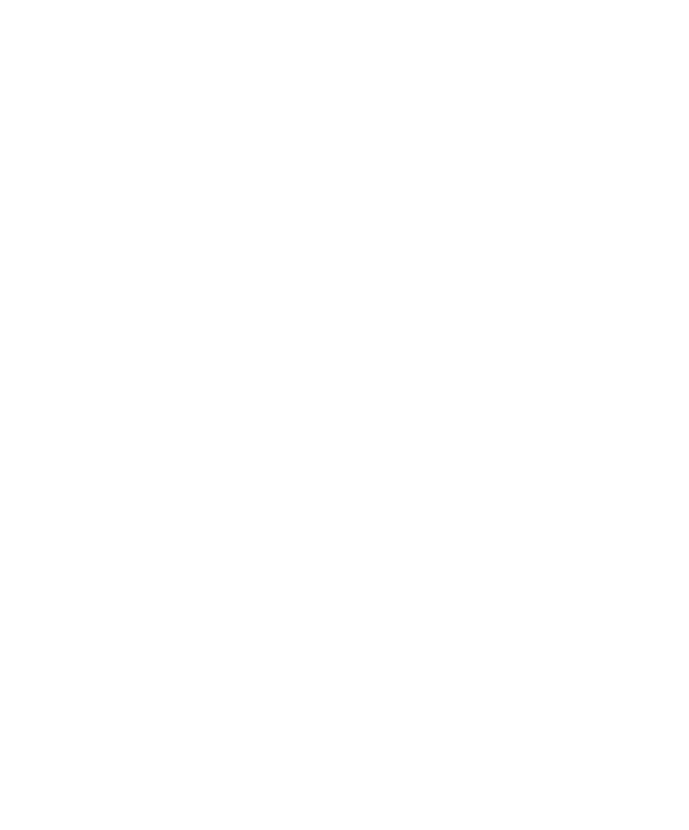
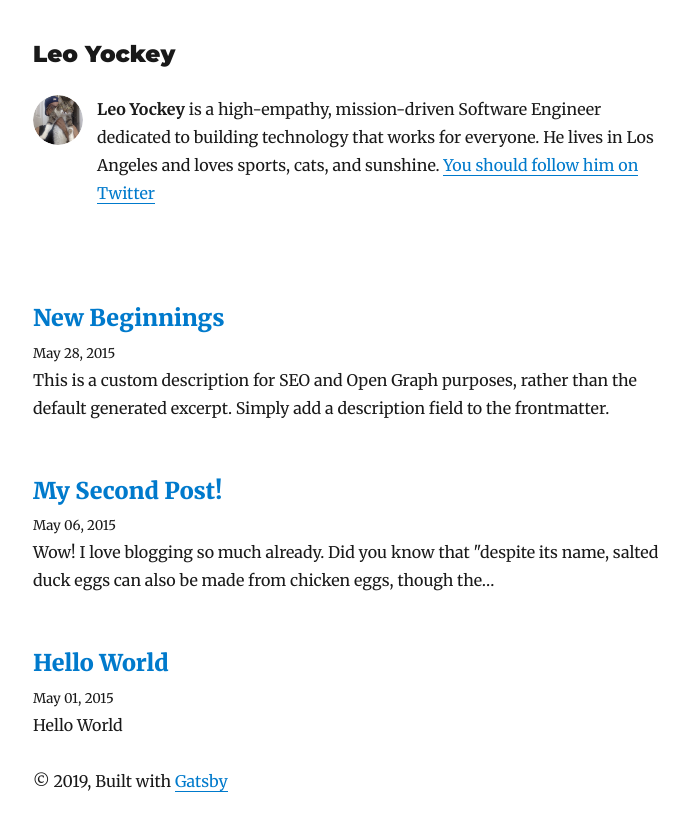
Before and after one commit to leovolving/gatsby-portfolio, a Gatsby site: page /blog in a window 1280 px wide. Before the commit this address had no page. Shown: the whole page, without its empty margins (292-981 px from the left). Before the commit the page ends 800 px from the top, so only its background shows below. Built offline with nearby package versions, Linux system fonts and the light colour scheme; Gatsby itself is replaced by a stand-in of ours; some packages are replaced by stand-ins of ours.

Commit message:
initial commit

```diff
--- a/gatsby-config.js
+++ b/gatsby-config.js
@@ -1,78 +1,80 @@
+/* eslint-disable strict */
 module.exports = {
   siteMetadata: {
-    title: `Gatsby Starter Blog`,
-    author: `Kyle Mathews`,
-    description: `A starter blog demonstrating what Gatsby can do.`,
-    siteUrl: `https://gatsby-starter-blog-demo.netlify.com/`,
+    title: 'Leo Yockey',
+    author: 'Leo Yockey',
+    city: 'Los Angeles',
+    description: 'Professional blog and porfolio of Software Engineer Leo Yockey',
+    siteUrl: 'https://gatsby-starter-blog-demo.netlify.com/',
     social: {
-      twitter: `kylemathews`,
+      twitter: 'Ljyockey',
     },
   },
   plugins: [
     {
-      resolve: `gatsby-source-filesystem`,
+      resolve: 'gatsby-source-filesystem',
       options: {
         path: `${__dirname}/content/blog`,
-        name: `blog`,
+        name: 'blog',
       },
     },
     {
-      resolve: `gatsby-source-filesystem`,
+      resolve: 'gatsby-source-filesystem',
       options: {
         path: `${__dirname}/content/assets`,
-        name: `assets`,
+        name: 'assets',
       },
     },
     {
-      resolve: `gatsby-transformer-remark`,
+      resolve: 'gatsby-transformer-remark',
       options: {
         plugins: [
           {
-            resolve: `gatsby-remark-images`,
+            resolve: 'gatsby-remark-images',
             options: {
               maxWidth: 590,
             },
           },
           {
-            resolve: `gatsby-remark-responsive-iframe`,
+            resolve: 'gatsby-remark-responsive-iframe',
             options: {
-              wrapperStyle: `margin-bottom: 1.0725rem`,
+              wrapperStyle: 'margin-bottom: 1.0725rem',
             },
           },
-          `gatsby-remark-prismjs`,
-          `gatsby-remark-copy-linked-files`,
-          `gatsby-remark-smartypants`,
+          'gatsby-remark-prismjs',
+          'gatsby-remark-copy-linked-files',
+          'gatsby-remark-smartypants',
         ],
       },
     },
-    `gatsby-transformer-sharp`,
-    `gatsby-plugin-sharp`,
+    'gatsby-transformer-sharp',
+    'gatsby-plugin-sharp',
     {
-      resolve: `gatsby-plugin-google-analytics`,
+      resolve: 'gatsby-plugin-google-analytics',
       options: {
         //trackingId: `ADD YOUR TRACKING ID HERE`,
       },
     },
-    `gatsby-plugin-feed`,
+    'gatsby-plugin-feed',
     {
-      resolve: `gatsby-plugin-manifest`,
+      resolve: 'gatsby-plugin-manifest',
       options: {
-        name: `Gatsby Starter Blog`,
-        short_name: `GatsbyJS`,
-        start_url: `/`,
-        background_color: `#ffffff`,
-        theme_color: `#663399`,
-        display: `minimal-ui`,
-        icon: `content/assets/gatsby-icon.png`,
+        name: 'Gatsby Starter Blog',
+        short_name: 'GatsbyJS',
+        start_url: '/',
+        background_color: '#ffffff',
+        theme_color: '#663399',
+        display: 'minimal-ui',
+        icon: 'content/assets/gatsby-icon.png',
       },
     },
-    `gatsby-plugin-offline`,
-    `gatsby-plugin-react-helmet`,
+    'gatsby-plugin-offline',
+    'gatsby-plugin-react-helmet',
     {
-      resolve: `gatsby-plugin-typography`,
+      resolve: 'gatsby-plugin-typography',
       options: {
-        pathToConfigModule: `src/utils/typography`,
+        pathToConfigModule: 'src/utils/typography',
       },
     },
   ],
-}
+};
--- a/src/components/bio.js
+++ b/src/components/bio.js
@@ -14,7 +14,7 @@ import { rhythm } from "../utils/typography"
 const Bio = () => {
   const data = useStaticQuery(graphql`
     query BioQuery {
-      avatar: file(absolutePath: { regex: "/profile-pic.jpg/" }) {
+      avatar: file(absolutePath: { regex: "/profile-pic.jpeg/" }) {
         childImageSharp {
           fixed(width: 50, height: 50) {
             ...GatsbyImageSharpFixed
@@ -23,7 +23,8 @@ const Bio = () => {
       }
       site {
         siteMetadata {
-          author
+          author,
+          city,
           social {
             twitter
           }
@@ -32,7 +33,7 @@ const Bio = () => {
     }
   `)
 
-  const { author, social } = data.site.siteMetadata
+  const { author, social, city } = data.site.siteMetadata
   return (
     <div
       style={{
@@ -54,8 +55,7 @@ const Bio = () => {
         }}
       />
       <p>
-        Written by <strong>{author}</strong> who lives and works in San
-        Francisco building useful things.
+        <strong>{author}</strong> is a high-empathy, mission-driven Software Engineer dedicated to building technology that works for everyone. He lives in {city} and loves sports, cats, and sunshine.
         {` `}
         <a href={`https://twitter.com/${social.twitter}`}>
           You should follow him on Twitter
--- /dev/null
+++ b/src/pages/blog.js
@@ -0,0 +1,75 @@
+import React from "react"
+import { Link, graphql } from "gatsby"
+
+import Bio from "../components/bio"
+import Layout from "../components/layout"
+import SEO from "../components/seo"
+import { rhythm } from "../utils/typography"
+
+class BlogIndex extends React.Component {
+  render() {
+    const { data } = this.props
+    const siteTitle = data.site.siteMetadata.title
+    const posts = data.allMarkdownRemark.edges
+
+    return (
+      <Layout location={this.props.location} title={siteTitle}>
+        <SEO title="All posts" />
+        <Bio />
+        {posts.map(({ node }) => {
+          const title = node.frontmatter.title || node.fields.slug
+          return (
+            <article key={node.fields.slug}>
+              <header>
+                <h3
+                  style={{
+                    marginBottom: rhythm(1 / 4),
+                  }}
+                >
+                  <Link style={{ boxShadow: `none` }} to={node.fields.slug}>
+                    {title}
+                  </Link>
+                </h3>
+                <small>{node.frontmatter.date}</small>
+              </header>
+              <section>
+                <p
+                  dangerouslySetInnerHTML={{
+                    __html: node.frontmatter.description || node.excerpt,
+                  }}
+                />
+              </section>
+            </article>
+          )
+        })}
+      </Layout>
+    )
+  }
+}
+
+export default BlogIndex
+
+export const pageQuery = graphql`
+  query {
+    site {
+      siteMetadata {
+        title
+      }
+    }
+    allMarkdownRemark(sort: { fields: [frontmatter___date], order: DESC }) {
+      edges {
+        node {
+          excerpt
+          fields {
+            slug
+          }
+          frontmatter {
+            date(formatString: "MMMM DD, YYYY")
+            title
+            description
+          }
+        }
+      }
+    }
+  }
+`
```
Also changed, not shown: src/pages/index.js (+5 -56 lines), content/assets/profile-pic.jpeg (added), content/assets/profile-pic.jpg (deleted).
